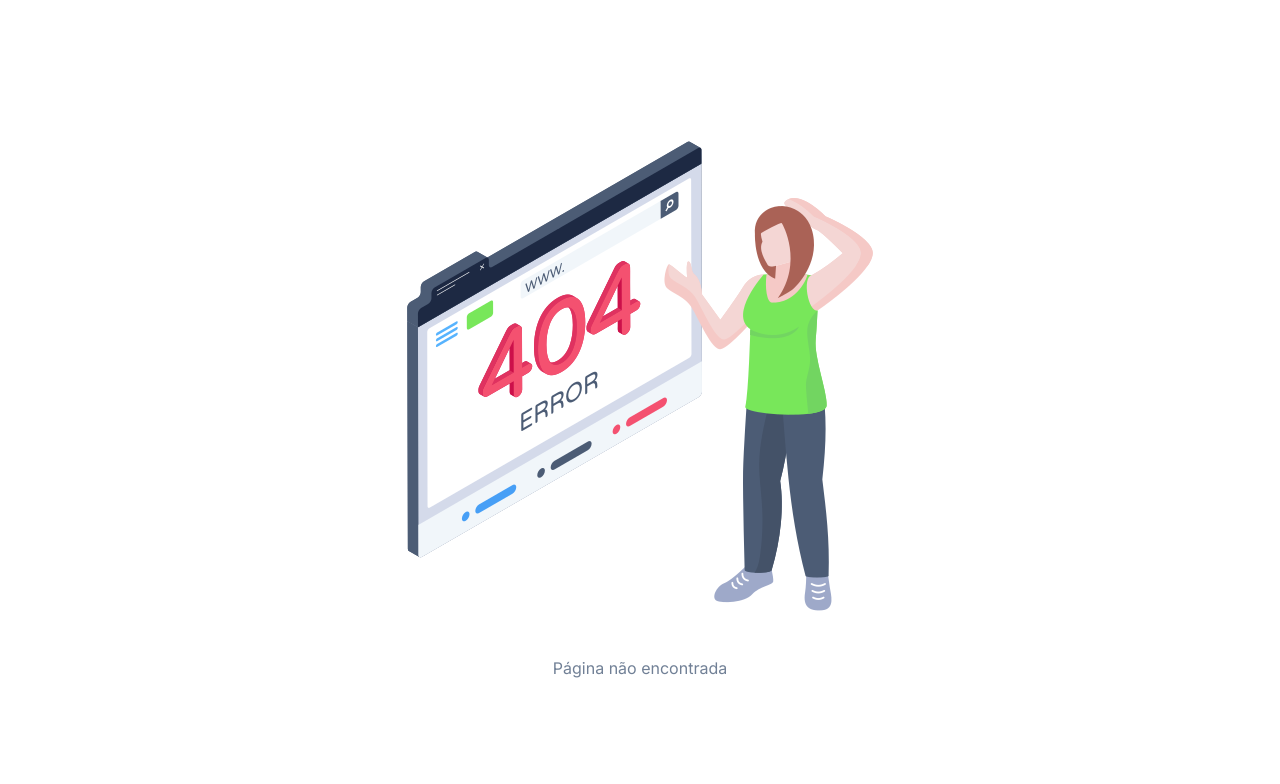
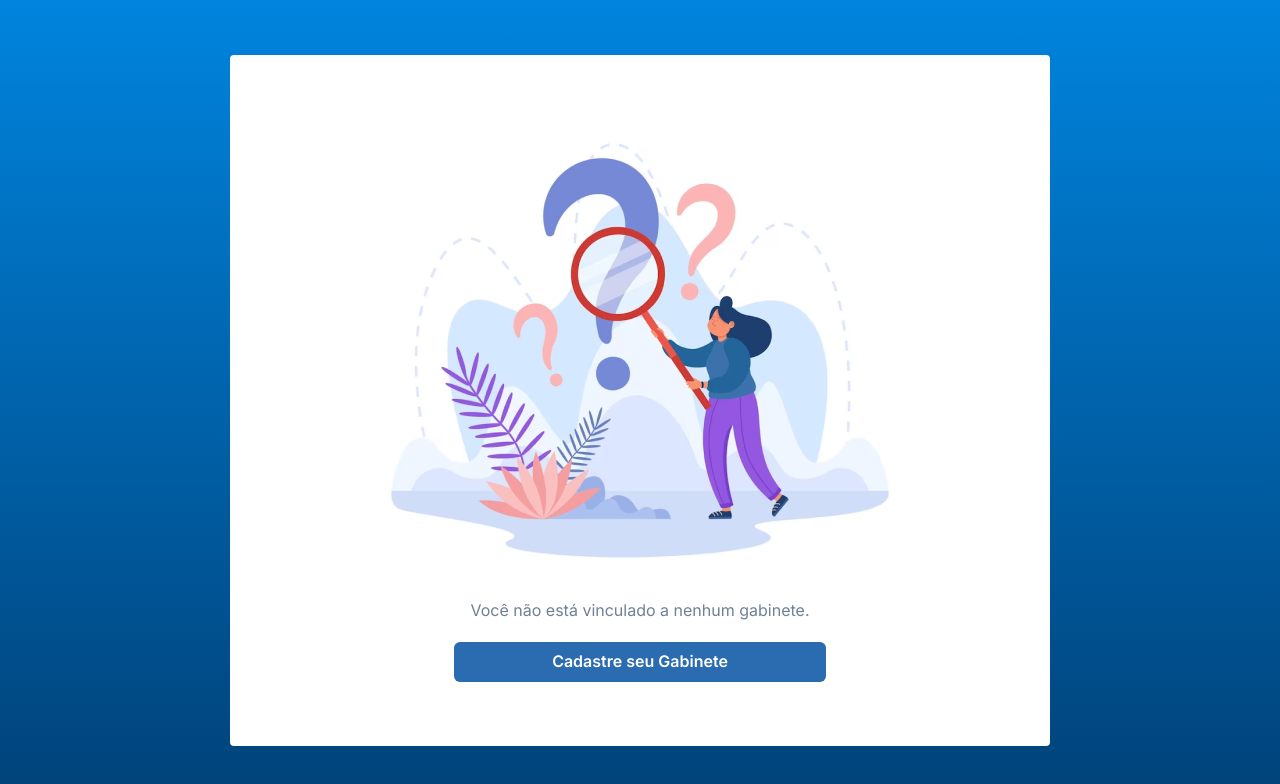
Before and after one commit to toguvr/gabinete_front, a React (Create React App) app: page /sem-gabinete in a window 1280 px wide. Shown: the top 784 px of the page. Built offline with nearby package versions, Linux system fonts and the light colour scheme; no server answers.

Commit message:
pagina pra quando nao tiver gabinete cadastrado

```diff
--- /dev/null
+++ b/src/pages/NotOffice.tsx
@@ -0,0 +1,45 @@
+import { Flex, Text, Image, Button } from '@chakra-ui/react';
+import NotOfficeImage from '../assets/notOffice.png';
+import { useNavigate } from 'react-router-dom';
+
+export default function NotOffice() {
+  const navigate = useNavigate();
+
+  return (
+    <Flex
+      minH={'100vh'}
+      align={'center'}
+      justify={'center'}
+      flexDirection={'column'}
+      bg="linear-gradient(180deg, #0084DE 0%, #004279 100%)"
+      px={['16px', 0]}
+    >
+      <Flex
+        bg="white"
+        py="64px"
+        px={['24px', '24px', '120px']}
+        align="center"
+        justify="center"
+        flexDir={'column'}
+        borderRadius="4px"
+      >
+        <Image src={NotOfficeImage} alt="Imagem de atenção" />
+        <Text fontSize={'16px'} color="gray.500" mt="16px" textAlign={'center'}>
+          Você não está vinculado a nenhum gabinete.
+        </Text>
+        <Button
+          onClick={() => navigate('/cadastrar-gabinete')}
+          bg={'blue.600'}
+          color={'white'}
+          _hover={{
+            bg: 'blue.700',
+          }}
+          mt="20px"
+          w={['240px', '372px']}
+        >
+          Cadastre seu Gabinete
+        </Button>
+      </Flex>
+    </Flex>
+  );
+}
--- a/src/routes/index.tsx
+++ b/src/routes/index.tsx
@@ -24,6 +24,7 @@ import RoleEdit from '../pages/RoleEdit';
 import RoleRegister from '../pages/RoleRegister';
 import Roles from '../pages/Roles';
 import Gabinete from '../pages/Office';
+import NotOffice from '../pages/NotOffice';
 
 interface PrivateRoutesProps {
   isPrivate: boolean;
@@ -128,6 +129,7 @@ export default function AppRoutes() {
         <Route path="/esqueci-senha" element={<ForgetPassword />} />
       </Route>
       <Route path="/redefinir-senha" element={<RedefinePassword />} />
+      <Route path="/sem-gabinete" element={<NotOffice />} />
       <Route path="*" element={<NotFound />} />
     </Routes>
   );
```
Also changed, not shown: src/assets/notOffice.png (added).
